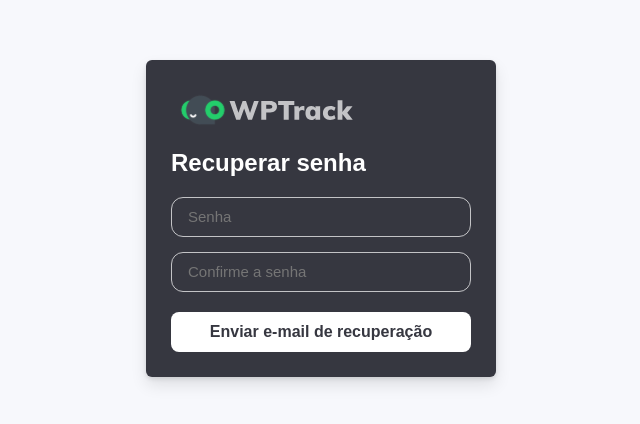
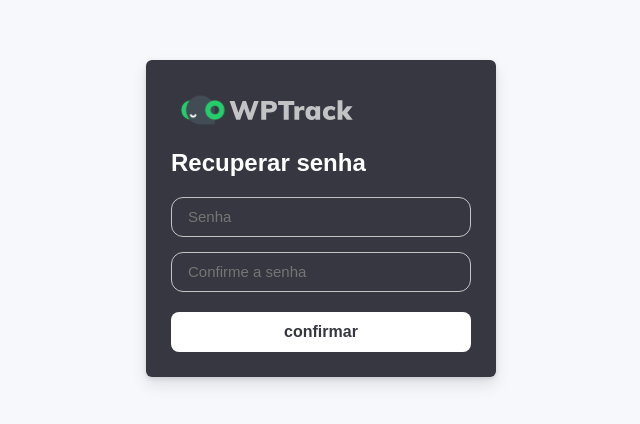
Before and after one commit to arthur-es/dominios-de-software, a Next.js app: page /password-update in a window 1280 px wide. Shown: the part 182-606 px from the top of the page, without its empty margins (319-959 px from the left). Built offline with nearby package versions, Linux system fonts and the light colour scheme.

Commit message:
Update index.tsx

```diff
--- a/src/components/Pages/PasswordUpdate/Form/index.tsx
+++ b/src/components/Pages/PasswordUpdate/Form/index.tsx
@@ -74,7 +74,7 @@ const PasswordRecoverForm: React.FC = () => {
           />
           <ErrorMessage name="passwordConfirm" component="span" />
 
-          <button type="submit">{loading ? <Spinner /> : "Enviar e-mail de recuperação"}</button>
+          <button type="submit">{loading ? <Spinner /> : "confirmar"}</button>
         </Form>
       </Formik>
     </Container>
```
